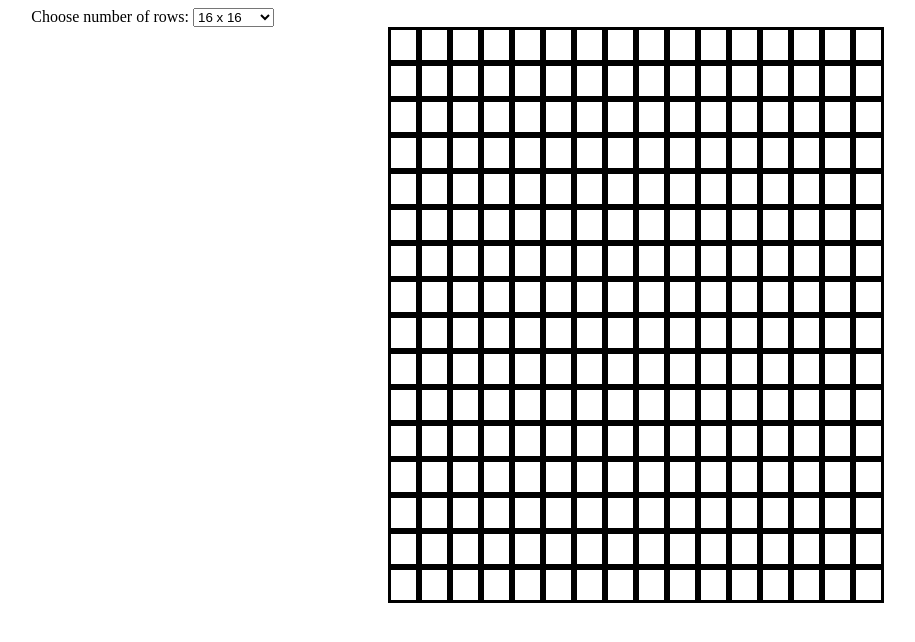
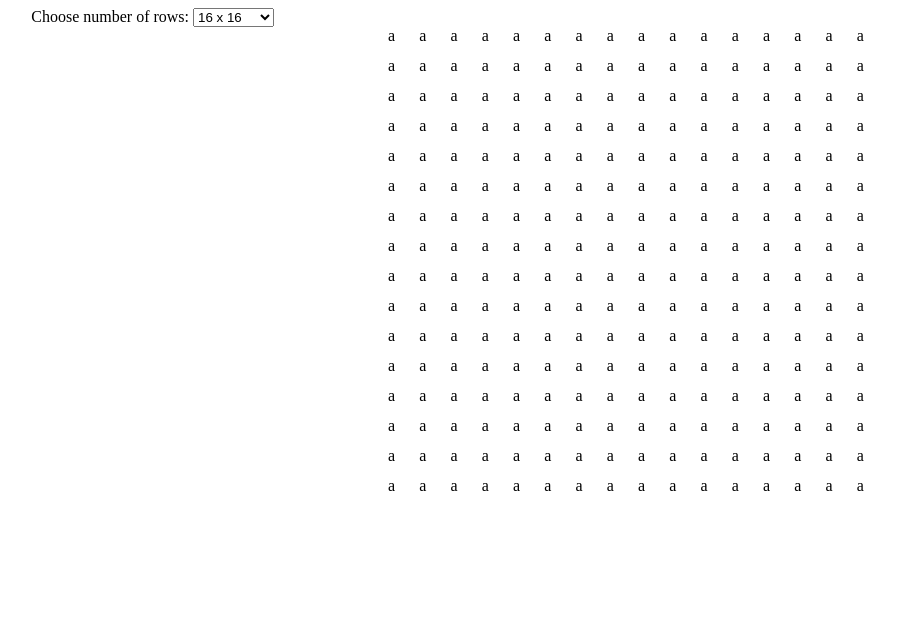
Before and after one commit to CraigMarc/etch-a-sketch, a plain HTML site: page index.html in a window 1280 px wide. Shown: the whole page, without its empty margins (2-917 px from the left). Drawn offline with Linux system fonts and the light colour scheme.

Commit message:
removed gridlines

```diff
--- a/etch-a-sketch.js
+++ b/etch-a-sketch.js
@@ -7,7 +7,7 @@ for (let i=0; i<screenSize; i++) {
      const grid = document.createElement('div');
 
      grid.classList.add('grid');
-
+     grid.textContent = ('a')
      container.appendChild(grid);
 
 }
--- a/styles.css
+++ b/styles.css
@@ -8,9 +8,7 @@
 
 
 .grid {
-    border: solid;
-
-    width: 25px;
+    width: 31.25px;
     height: 30px;
 }
 
```
